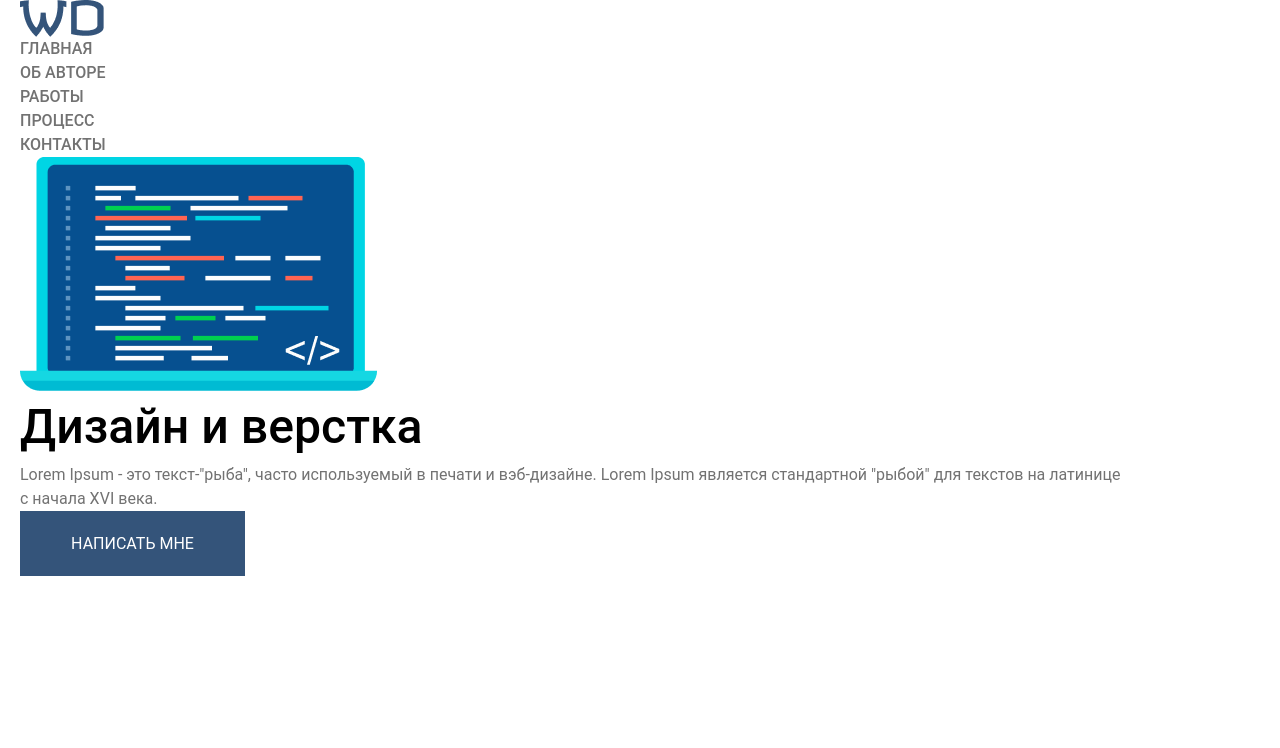
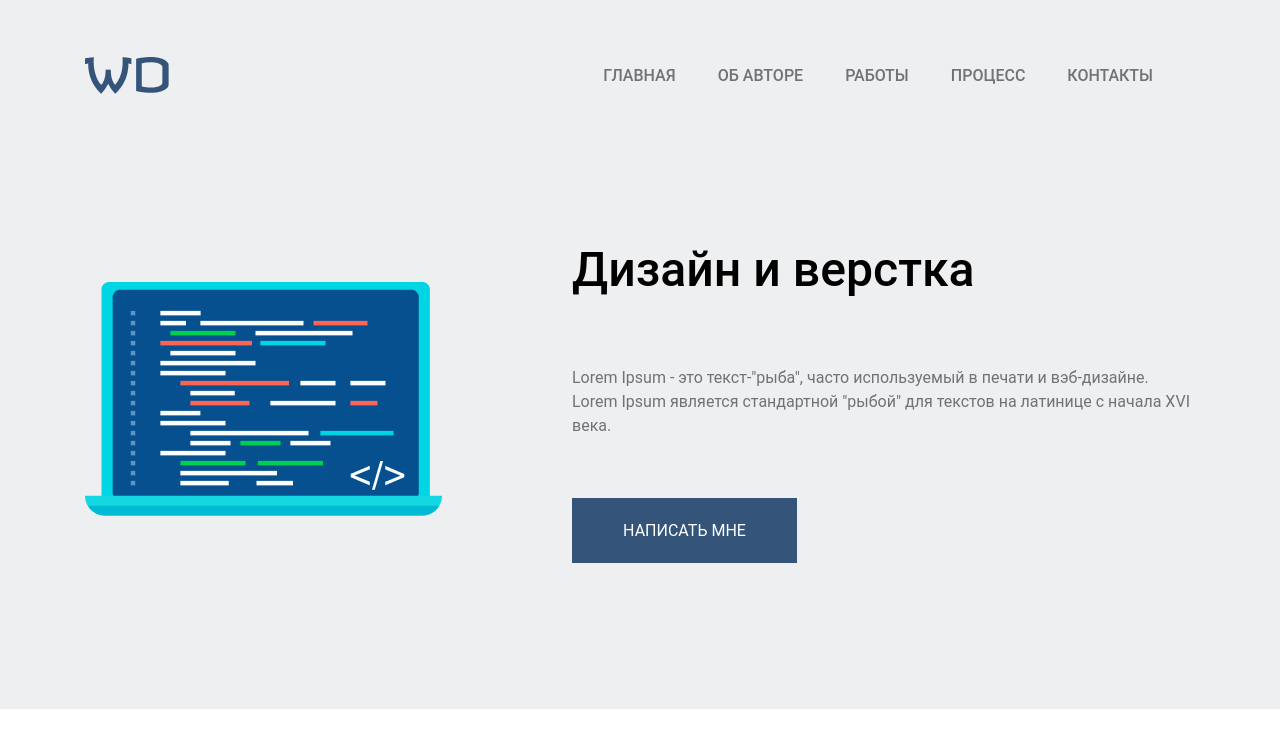
Before and after one commit to jw-git-hub/jw_site-3, a plain HTML site: page index.html in a window 1280 px wide. Drawn offline with Linux system fonts and the light colour scheme.

Commit message:
Start work

```diff
--- a/index.html
+++ b/index.html
@@ -22,7 +22,7 @@
                 </ul>
             </nav>
             <div class="header_content">
-                <div class="header_content-left"><img src="/images/img-header-content.png" alt="img" class="header_content"></div>
+                <img class="header_content-left" src="/images/img-header-content.png" alt="img" class="header_content">
                 <div class="header_content-right">
                     <h1>Дизайн и верстка</h1>
                     <p>Lorem Ipsum - это текст-"рыба", часто используемый в печати и вэб-дизайне. Lorem Ipsum является стандартной "рыбой" для текстов на латинице с начала XVI века.</p>
--- a/styles/style.css
+++ b/styles/style.css
@@ -37,6 +37,33 @@ button {
 }
 
 .container {
+    margin: 0 auto;
     max-width: 1150px;
     padding: 0 20px;
 }
+
+header {
+    padding-top: 57px;
+    padding-bottom: 146px;
+    background-color: var(--silver-color);
+}
+.header_head, .nav, .header_content, .header_content-right {
+    display: flex;
+    justify-content: space-between;
+    align-items: center;
+}
+.header_head {
+margin-bottom: 140px;
+}
+.nav li {
+    margin-right: 42px;
+}
+img.header_content-left {
+    max-width: 357px;
+    margin-right: 130px;
+}
+.header_content-right {
+    flex-direction: column;
+    gap: 60px;
+    align-items: flex-start;
+}
```
